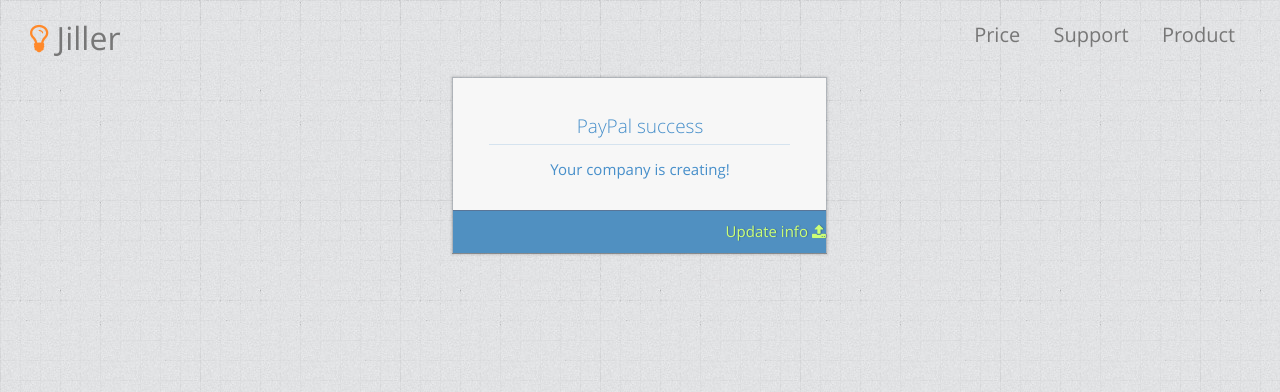
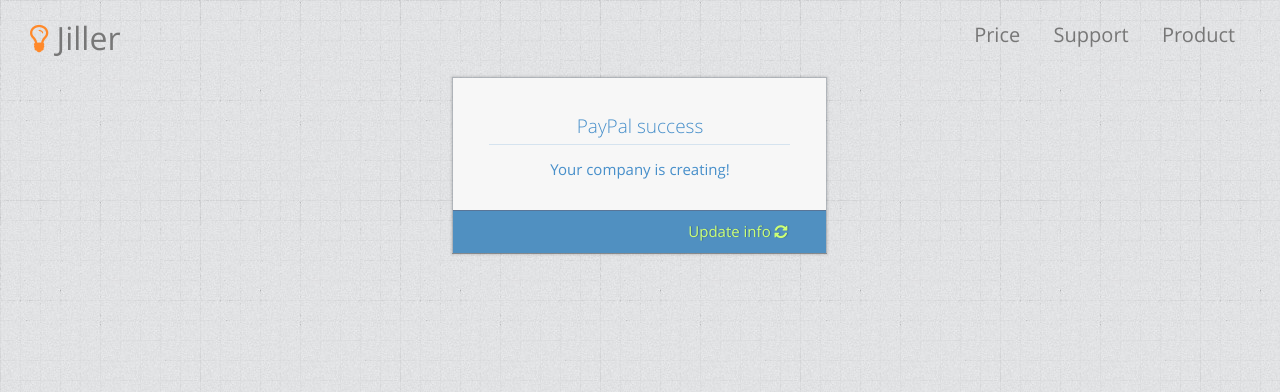
Before and after one commit to VitaliiSypchenko/jiller-manager, a Django app: page /payment/done/ in a window 1280 px wide. Shown: the top 392 px of the page. Run offline with Django 3.2, Linux system fonts and the light colour scheme; tables that the repository leaves empty hold one stand-in row (values such as "Sample post"); some libraries are stand-ins or nearby versions.

Commit message:
add style

```diff
--- a/payment/templates/payment/done.html
+++ b/payment/templates/payment/done.html
@@ -17,8 +17,8 @@
 
               <div class="center blue">
                 {% if company %}
-                <h5>Jiller fo your company will be available at
-                    <a class="orange" href="{{ company.name }}">{{ company.name }}.jiller.loc</a> within a few minutes</h5>
+                <h5>Jiller for your company will be available at
+                    <a class="orange" href="http://{{ company.name }}.jiller.log">{{ company.name }}.jiller.loc</a> within a few minutes</h5>
                 <div class="align-left">
                   <div class="space-6"></div>
                   <h5>Admin name: {{ company.admin_name }}</h5>
@@ -34,14 +34,14 @@
 
             <div class="toolbar clearfix">
 
-            <div class="pull-right width-30">
-              <a href="{% url 'home' %}" class="user-signup-link">
+            <div class="pull-right width-40">
+              <a href="{% url 'payment:done' %}" class="user-signup-link">
                 {%  if company %}
                 <i class="ace-icon fa fa-arrow-left"></i>
                 Home
                 {% else %}
                   Update info
-                  <i class="ace-icon fa fa-upload"></i>
+                  <i class="ace-icon fa fa-refresh"></i>
                 {% endif %}
               </a>
             </div>
```
